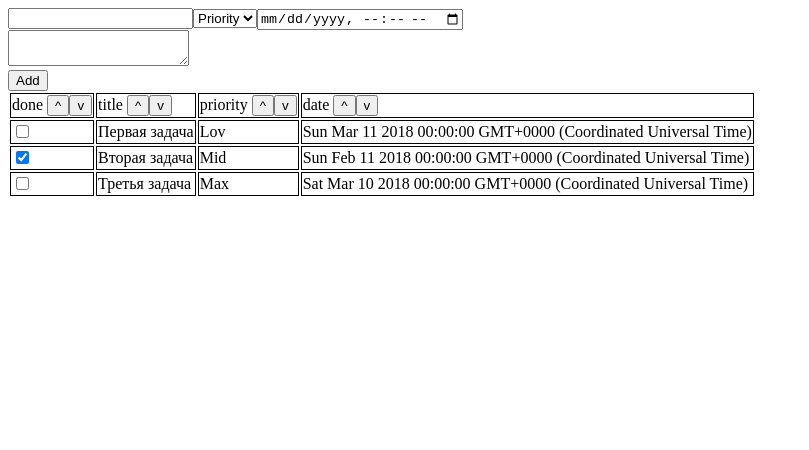
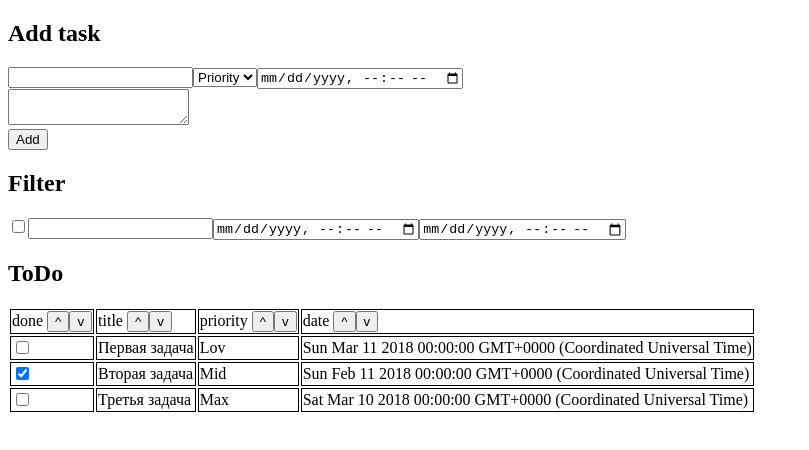
Before and after one commit to ginkomix/ToDo-react, a React (Create React App) app: page / in a window 1280 px wide. Shown: the top 450 px of the page, without its empty margins (0-809 px from the left). Built offline with nearby package versions, Linux system fonts and the light colour scheme.

Commit message:
filter start

```diff
--- a/src/App.js
+++ b/src/App.js
@@ -1,6 +1,7 @@
 import React from "react";
 import Table from "./components/Table";
 import ToDoForm from "./components/ToDoForm";
+import Filter from "./components/Filter"
 import {api} from "./utils/api"
 import "./App.css";
 class App extends React.Component {
@@ -56,7 +57,11 @@ class App extends React.Component {
 	render() {
 		return (
 			<div>
+			<h2>Add task</h2>
 				<ToDoForm  clickFunction={this.setItem}/>
+				<h2>Filter</h2>
+				<Filter/>
+				<h2>ToDo</h2>
 				{this.state.item ? this.renderTable() : this.renderLoad()}
 			</div>
 		);
--- /dev/null
+++ b/src/components/Filter/index.js
@@ -0,0 +1,23 @@
+import React from 'react';
+
+export default class Filter extends React.Component {
+
+	render() {
+		return(
+			<div>
+				<input type="checkbox" checked ={false}  />
+				<input id="searchText"  type="text"/>
+				<input id="searchDataMin" type="datetime-local" />
+				<input id="searchDataMax" type="datetime-local" />
+			</div>
+
+		)
+
+
+
+	}
+
+
+
+
+}
```
